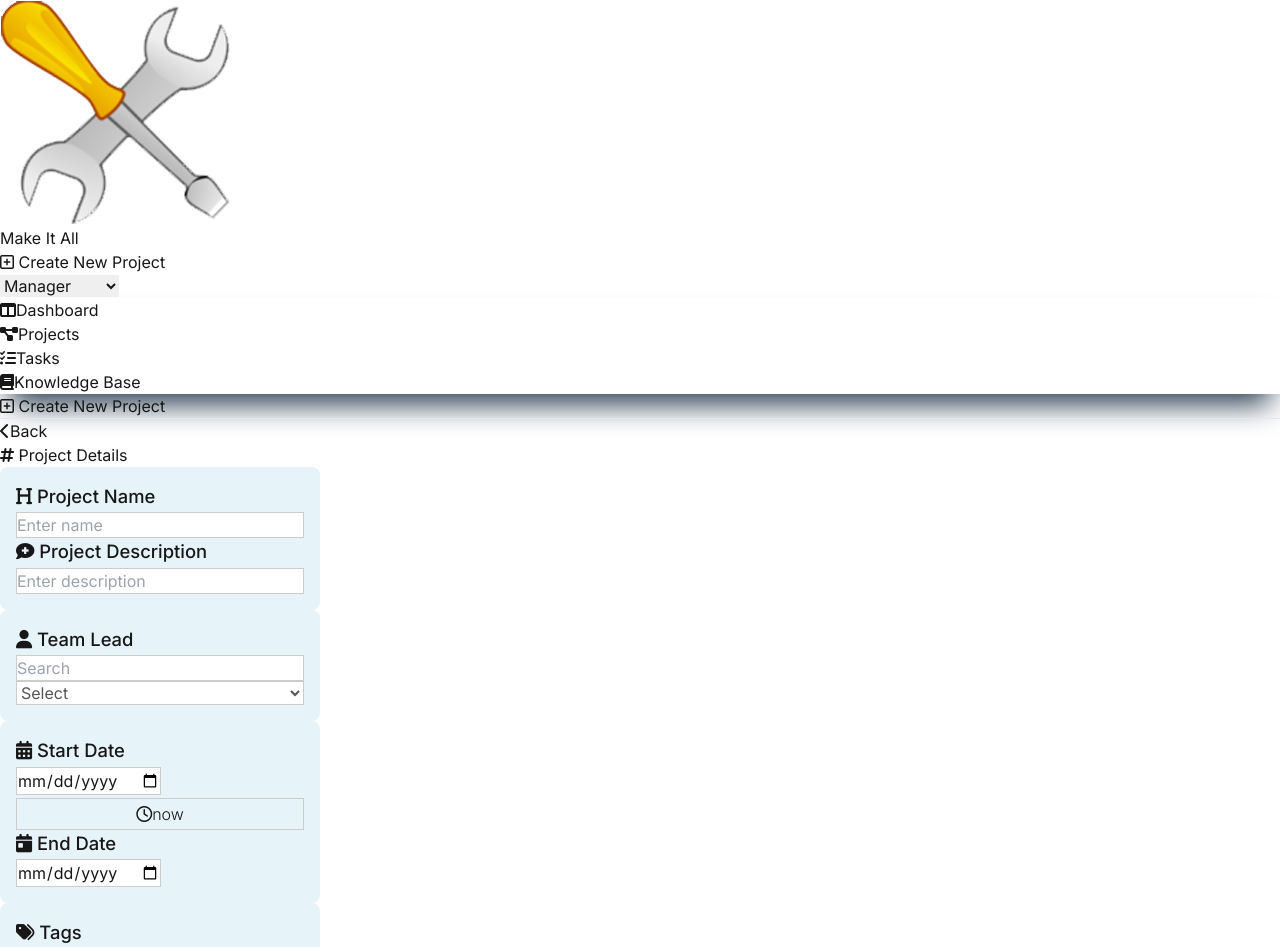
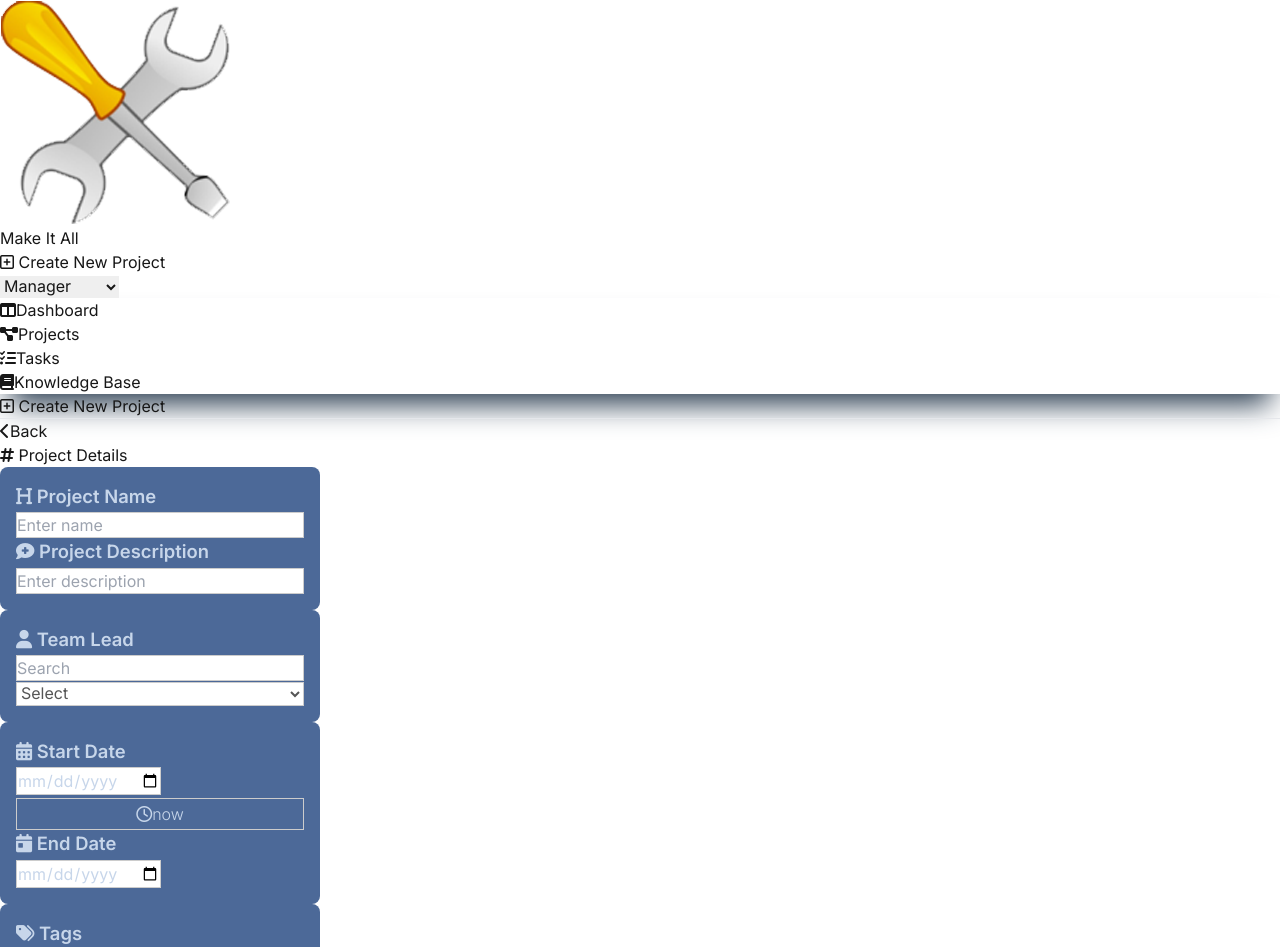
Before and after one commit to lborocs/cob290-part2-team-19, a Next.js app: page /projects/new in a window 1280 px wide. Shown: the top 947 px of the page. Built offline with nearby package versions, Linux system fonts and the light colour scheme.

Commit message:
Updated projects/new/ card style

```diff
--- a/src/app/globals.css
+++ b/src/app/globals.css
@@ -58,7 +58,8 @@ nav.sidebar {
 }
 
 .new-project-entry {
-    background-color: #e6f3f9;
+    background-color: #4c6998;
+    color:rgb(199, 214, 234);
     width:20em;
 
     display:flex;
@@ -69,7 +70,7 @@ nav.sidebar {
 .new-project-entry .text {
     display:inline-block;
     width:15em;
-    font-weight:500;
+    font-weight:600;
     font-size:1.15em;
     margin-bottom:.1em;
 }
--- a/src/app/projects/new/page.tsx
+++ b/src/app/projects/new/page.tsx
@@ -58,7 +58,7 @@ export default function NewProjectPage() {
             <div className='new-project-entry'>
                 <div className='text'><i className="fa-solid fa-calendar-days"></i> Start Date</div>
                 <div>
-                    <input type="date" name="" id="" className='w-full h-[1em] py-[1em] px-[0.5em] rounded border mr-2' style={{border:"1px solid #ccc"}}/>
+                    <input type="date" name="" id="" className='w-full h-[1em] py-[1em] px-[0.5em] rounded border mr-2 text-black' style={{border:"1px solid #ccc"}}/>
                     <TextButton
                         icon={<i className="fa-regular fa-clock mr-2"/>}
                         color="bg-blue-100"
@@ -68,7 +68,7 @@ export default function NewProjectPage() {
                 </div>
                 <div className='text mt-4'><i className="fa-solid fa-calendar-day"></i> End Date</div>
                 <div>
-                    <input type="date" name="" id="" className='w-full h-[1em] py-[1em] px-[0.5em] rounded' style={{border:"1px solid #ccc"}}/>
+                    <input type="date" name="" id="" className='w-full h-[1em] py-[1em] px-[0.5em] rounded text-black' style={{border:"1px solid #ccc"}}/>
                 </div>
             </div>
 
```
